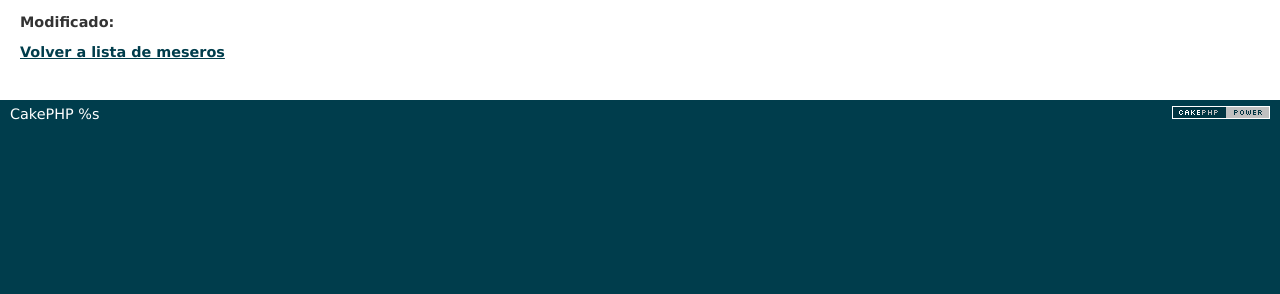
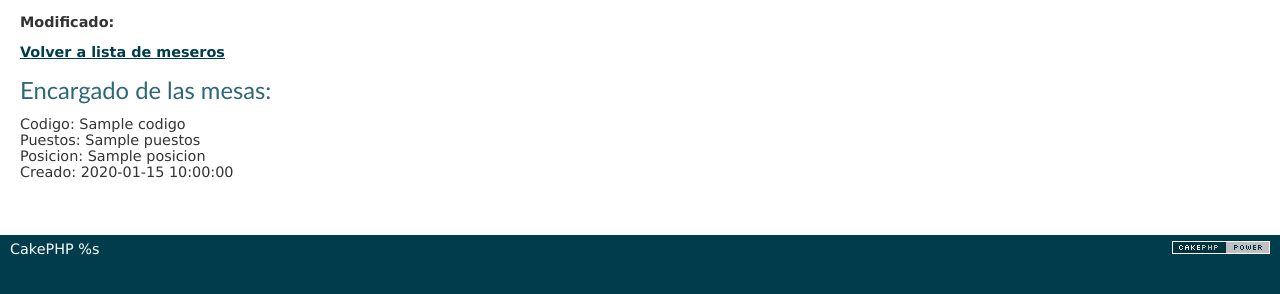
Before and after one commit to ChristianVondrak/Restaurant_cakePhp, a CakePHP app: the page made by app/View/Meseros/ver.ctp in a window 1280 px wide. Shown: the part 181-475 px from the top of the page. Run offline with PHP 8.4 and a stand-in for CakePHP, Linux system fonts and the light colour scheme; the template is opened without the code that fills it: most values are stand-ins (such as "Sample title", 1, 10 or a date in 2020); data that the repository does not hold is empty; some libraries are stand-ins or nearby versions.

Commit message:
Se agrego mesas a los meseros

```diff
--- /dev/null
+++ b/app/Controller/MesasController.php
@@ -0,0 +1,5 @@
+<?php
+
+class MesasController extends AppController{
+
+}
--- a/app/View/Meseros/ver.ctp
+++ b/app/View/Meseros/ver.ctp
@@ -9,4 +9,22 @@
 echo $this->Html->link('Volver a lista de meseros',array(
     'controller'=>'meseros','action'=>'index'
 ));
+
 ?>
+<br>
+<br>
+<h3>Encargado de las mesas:</h3>
+<?php
+    if (empty($mesero['Mesa'])) { ?>
+        <p>No tiene mesas asociadas</p>
+    <?php } ?>
+
+    <?php foreach($mesero['Mesa'] as $m): ?>
+        <p>
+            Codigo: <?php echo $m['codigo']; ?> <br>
+            Puestos: <?php echo $m['puestos']; ?> <br>
+            Posicion: <?php echo $m['posicion']; ?> <br>
+            Creado: <?php echo $m['created']; ?> <br>
+
+        </p>
+    <?php endforeach; ?>
```
Also changed, not shown: app/Model/Mesa.php (added, +11 -0 lines), app/Model/Mesero.php (+9 -1 lines).
